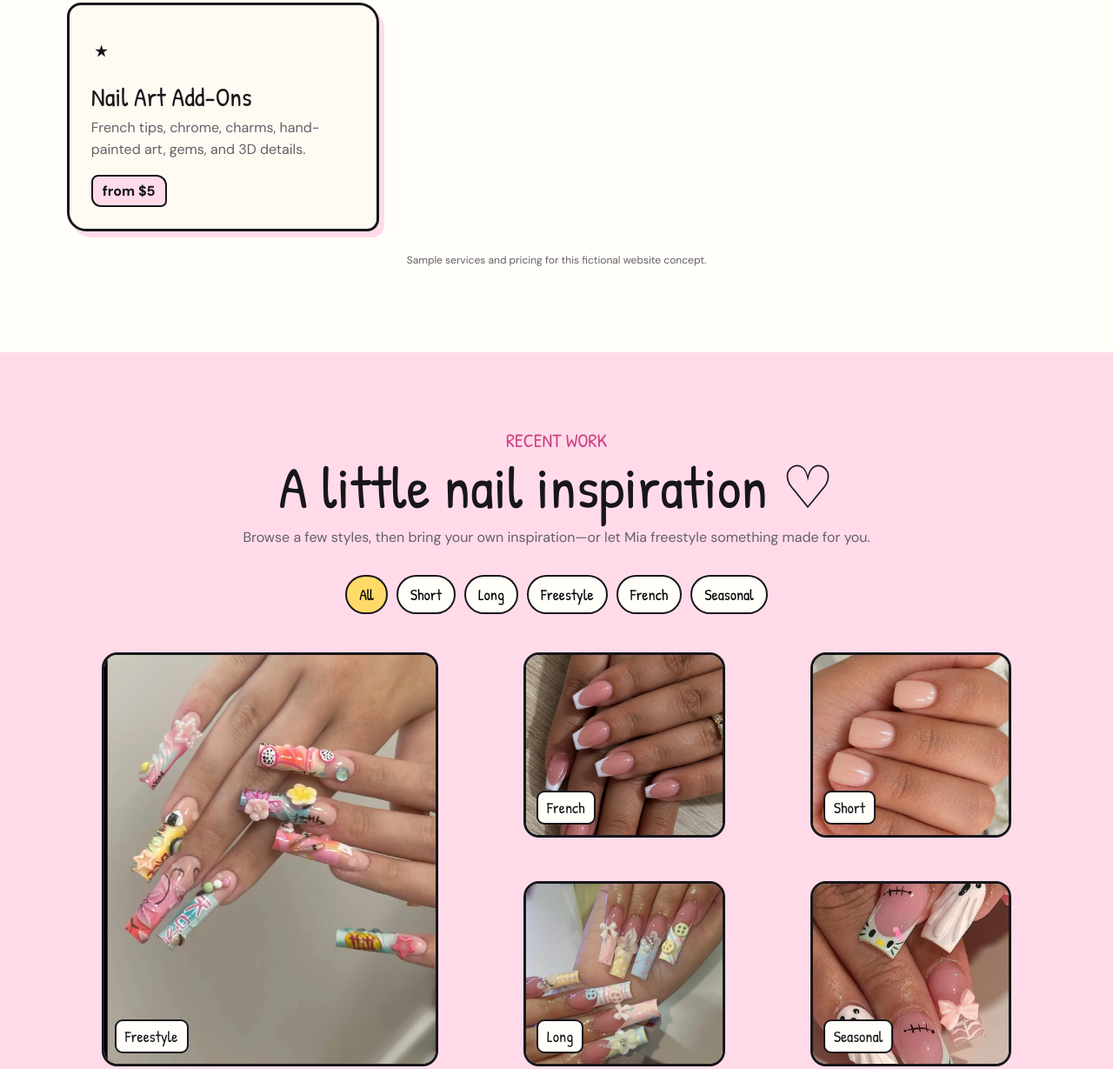
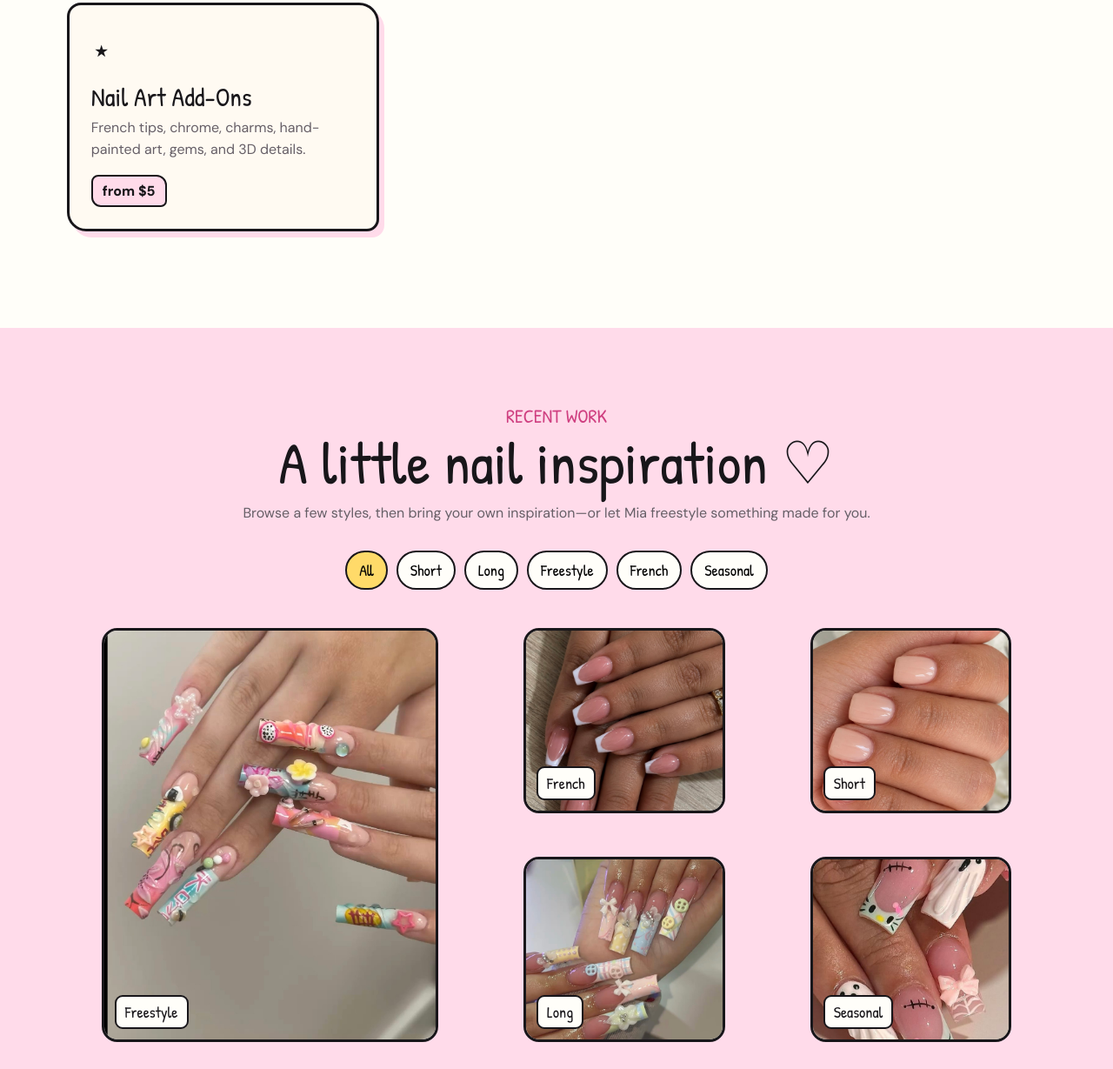
Before and after one commit to OneofMike/Nails, a plain HTML site: page index.html in a window 1280 px wide. Shown: the part 1700-2929 px from the top of the page at 87% size. Drawn offline with Linux system fonts and the light colour scheme.

Commit message:
Fix HTML structure and remove footer content
Fixed HTML structure by closing a paragraph tag and removing the footer content.

```diff
--- a/index.html
+++ b/index.html
@@ -74,7 +74,7 @@
         <article class="service"><div class="icon">↻</div><h3>Fill-In</h3><p>Refresh your existing acrylic set with reshaping, rebalance, and new color.</p><span class="price">from $45</span></article>
         <article class="service"><div class="icon">○</div><h3>Soak-Off</h3><p>Gentle removal of product with natural-nail cleanup and aftercare.</p><span class="price">from $20</span></article>
         <article class="service"><div class="icon">⋆</div><h3>Nail Art Add-Ons</h3><p>French tips, chrome, charms, hand-painted art, gems, and 3D details.</p><span class="price">from $5</span></article>
-      </div><p class="sample-note">Sample services and pricing for this fictional website concept.</p>
+      </div><p class="sample-note"</p>
     </div>
   </section>
 
@@ -254,7 +254,7 @@
       <div class="socials"><a href="#">Instagram</a><a href="#">TikTok</a><a href="mailto:hello@example.com">Contact</a></div>
     </div>
   </section>
-  <footer>Polished by Mia is a fictional nail-tech website concept created for demonstration purposes.<br>Hero nail photograph by Jung Hanbyul via Unsplash. Portfolio images supplied for this demo.</footer>
+
 </div>
 <script>
   document.querySelectorAll('.faq-q').forEach(button=>button.addEventListener('click',()=>button.parentElement.classList.toggle('open')));
```
